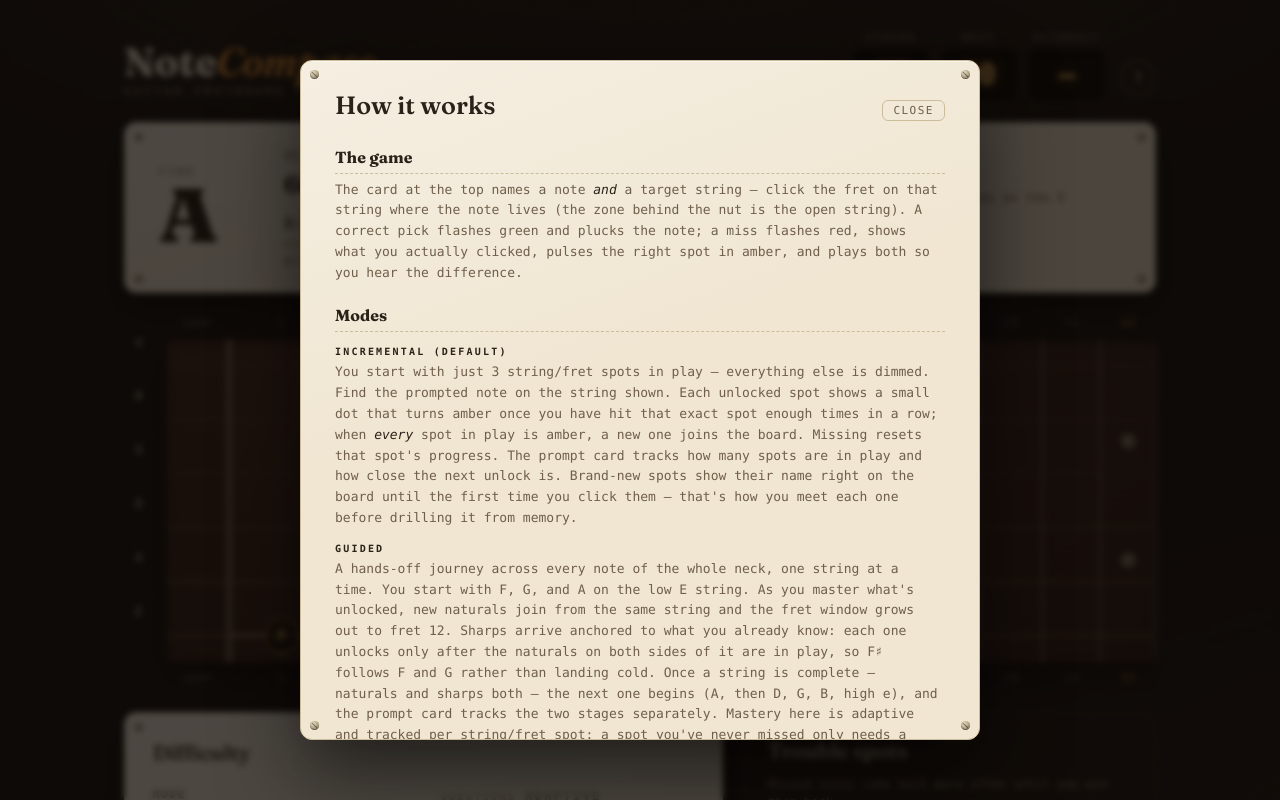
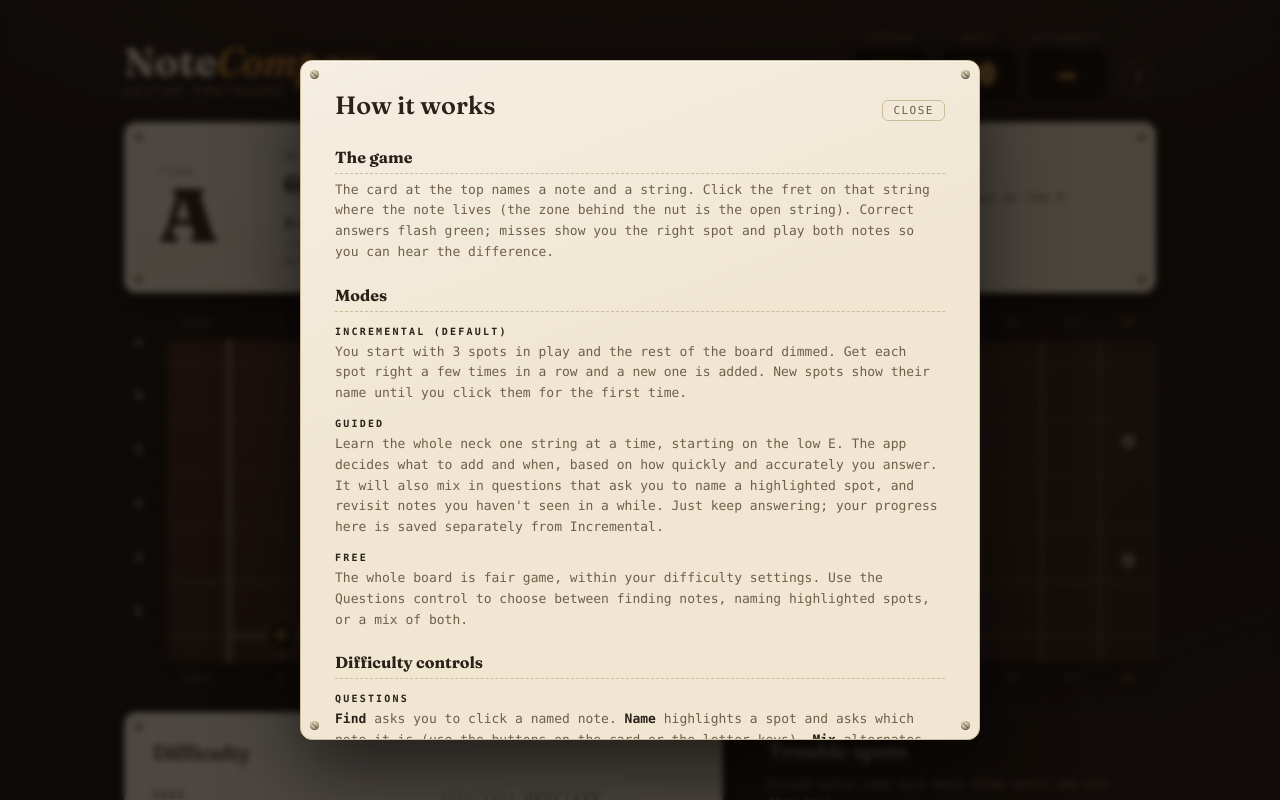
Before and after one commit to AbhinavDwarapu/note-compass, a React (Vite) app: page / in a window 1280 px wide. Both pictures are taken after a click on the button "Help". Shown: the top 800 px of the page. Built offline with nearby package versions, Linux system fonts and the light colour scheme; a web font is replaced by a local one.

Commit message:
clean up copy to be easier to understand

```diff
--- a/src/App.tsx
+++ b/src/App.tsx
@@ -1237,71 +1237,35 @@ function App() {
 
             <h3>The game</h3>
             <p>
-              The card at the top names a note <em>and</em> a target string —
-              click the fret on that string where the note lives (the zone
-              behind the nut is the open string). A correct pick flashes green
-              and plucks the note; a miss flashes red, shows what you actually
-              clicked, pulses the right spot in amber, and plays both so you
-              hear the difference.
+              The card at the top names a note and a string. Click the fret on
+              that string where the note lives (the zone behind the nut is the
+              open string). Correct answers flash green; misses show you the
+              right spot and play both notes so you can hear the difference.
             </p>
 
             <h3>Modes</h3>
             <dl>
               <dt>Incremental (default)</dt>
               <dd>
-                You start with just {SEED_COUNT} string/fret spots in play —
-                everything else is dimmed. Find the prompted note on the string
-                shown. Each unlocked spot shows a small dot that turns amber
-                once you have hit that exact spot enough times in a row; when
-                <em> every</em> spot in play is amber, a new one joins the
-                board. Missing resets that spot's progress. The prompt card
-                tracks how many spots are in play and how close the next unlock
-                is. Brand-new spots show their name right on the board until
-                the first time you click them — that's how you meet each one
-                before drilling it from memory.
+                You start with {SEED_COUNT} spots in play and the rest of the
+                board dimmed. Get each spot right a few times in a row and a
+                new one is added. New spots show their name until you click
+                them for the first time.
               </dd>
               <dt>Guided</dt>
               <dd>
-                A hands-off journey across every note of the whole neck, one
-                string at a time. You start with F, G, and A on the low E
-                string. As you master what's unlocked, new naturals join from
-                the same string and the fret window grows out to fret 12.
-                Sharps arrive anchored to what you already know: each one
-                unlocks only after the naturals on both sides of it are in
-                play, so F♯ follows F and G rather than landing cold. Once a
-                string is complete — naturals and sharps both — the next one
-                begins (A, then D, G, B, high e), and the prompt card tracks
-                the two stages separately. Mastery here is adaptive and
-                tracked per string/fret spot: a
-                spot you've never missed only needs a streak of 2, while each
-                recorded miss there raises its requirement (up to 5) until you
-                win it back. Speed counts too — only answers under 3 seconds
-                build mastery, so you're rewarded for recall rather than
-                counting up the frets. The board also paces itself: new frets
-                beyond the first 5 only unlock while your recent accuracy (last
-                10 answers) is 85% or better, so a rough patch means
-                consolidating before expanding. And mastered spots don't rust
-                quietly — the longer one goes without being asked, the more
-                likely it comes back for a spot check. Question direction is
-                adaptive too: a brand-new note is always a find, and as a
-                note's streak builds it increasingly comes back in reverse —
-                the board spot pulses with a ? and you name it — because
-                recalling the name from the position is the harder half of the
-                association. Spot checks on long-unseen notes always arrive in
-                reverse. The board and settings adjust themselves as you go —
-                only handedness, string order, and sound stay in your hands. Guided and Incremental each
-                remember their own progress, so you can switch between them
-                freely.
+                Learn the whole neck one string at a time, starting on the low
+                E. The app decides what to add and when, based on how quickly
+                and accurately you answer. It will also mix in questions that
+                ask you to name a highlighted spot, and revisit notes you
+                haven't seen in a while. Just keep answering; your progress
+                here is saved separately from Incremental.
               </dd>
               <dt>Free</dt>
               <dd>
-                The whole board (within your difficulty settings) is fair game.
-                The prompt names a note <em>and</em> a target string — find the
-                note on that string. The Questions control adds a reverse
-                drill: <strong>Name</strong> highlights a spot on the board and
-                you answer with the note's name (buttons on the prompt card, or
-                the letter keys C–B); <strong>Mix</strong> alternates randomly
-                between finding and naming.
+                The whole board is fair game, within your difficulty settings.
+                Use the Questions control to choose between finding notes,
+                naming highlighted spots, or a mix of both.
               </dd>
             </dl>
 
@@ -1309,41 +1273,27 @@ function App() {
             <dl>
               <dt>Questions</dt>
               <dd>
-                What each question asks (free and incremental modes; guided
-                decides adaptively). <strong>Find</strong> prompts a note to
-                click on the board;
-                <strong> Name</strong> highlights a board spot with a pulsing ?
-                and asks which note it is; <strong>Mix</strong> flips a coin
-                per question. In incremental mode a brand-new spot is always
-                asked as a find first — its name is already showing on the
-                board — and naming it correctly counts toward its unlock streak
-                just like finding it.
+                <strong>Find</strong> asks you to click a named note.
+                <strong> Name</strong> highlights a spot and asks which note it
+                is (use the buttons on the card or the letter keys).
+                <strong> Mix</strong> alternates between the two.
               </dd>
               <dt>Unlock streak</dt>
               <dd>
-                How many consecutive correct finds each note needs before a new
-                note is added (incremental mode only).
+                How many correct answers in a row each spot needs before a new
+                one is added (incremental mode).
               </dd>
               <dt>Unlock order</dt>
               <dd>
-                Where new notes come from in incremental mode.{" "}
-                <strong>Random</strong> picks anywhere, preferring notes you
-                haven't seen. <strong>From nut</strong> walks outward from the
-                nut: each unlock is the next fret on a string you've started, or
-                the first fret of a new string.
+                Whether new incremental spots appear anywhere on the board or
+                walk outward from the nut.
               </dd>
               <dt>Frets</dt>
               <dd>How much of the neck is in play, from 3 up to 12 frets.</dd>
               <dt>Strings</dt>
-              <dd>
-                Toggle individual strings on or off to drill one string at a
-                time.
-              </dd>
+              <dd>Toggle strings on or off to drill one at a time.</dd>
               <dt>Hand</dt>
-              <dd>
-                Left mirrors the whole board — nut on the right — to match a
-                left-handed guitar.
-              </dd>
+              <dd>Left mirrors the board to match a left-handed guitar.</dd>
               <dt>Notes</dt>
               <dd>
                 Naturals keeps it to C D E F G A B; All 12 adds sharps and
@@ -1353,28 +1303,25 @@ function App() {
               <dd>Include or exclude the open (unfretted) strings.</dd>
               <dt>Low E on top</dt>
               <dd>
-                Flips the string order. Off matches tabs and chord diagrams
-                (high e on top); on matches looking down at your own guitar.
+                Off matches tabs and chord diagrams; on matches looking down at
+                your own guitar.
               </dd>
               <dt>Sound</dt>
-              <dd>Toggles the plucked-note audio feedback.</dd>
+              <dd>Toggles the plucked-note audio.</dd>
             </dl>
 
             <h3>Scoreboard &amp; trouble spots</h3>
             <p>
-              <strong>Streak</strong> counts consecutive correct answers and
-              resets on a miss; <strong>best</strong> is your all-time high and
-              is remembered between visits; <strong>accuracy</strong> covers the
-              current session. Every miss is logged per string and fret in the
-              Trouble Spots panel, and those positions come up more often until
-              you answer them correctly again.
+              Streak resets on a miss, best is remembered between visits, and
+              accuracy covers the current session. Missed positions land in the
+              Trouble Spots panel and come up more often until you get them
+              right again.
             </p>
 
             <h3>Reset</h3>
             <p>
-              The Reset app button at the bottom of the Difficulty panel wipes
-              everything — streaks, stats, unlocked notes, trouble spots, and
-              settings.
+              Reset app, at the bottom of the Difficulty panel, wipes all
+              progress and settings.
             </p>
           </section>
         </div>
```
Also changed, not shown: 1 other file (tests, documents, lock files or other folders).
